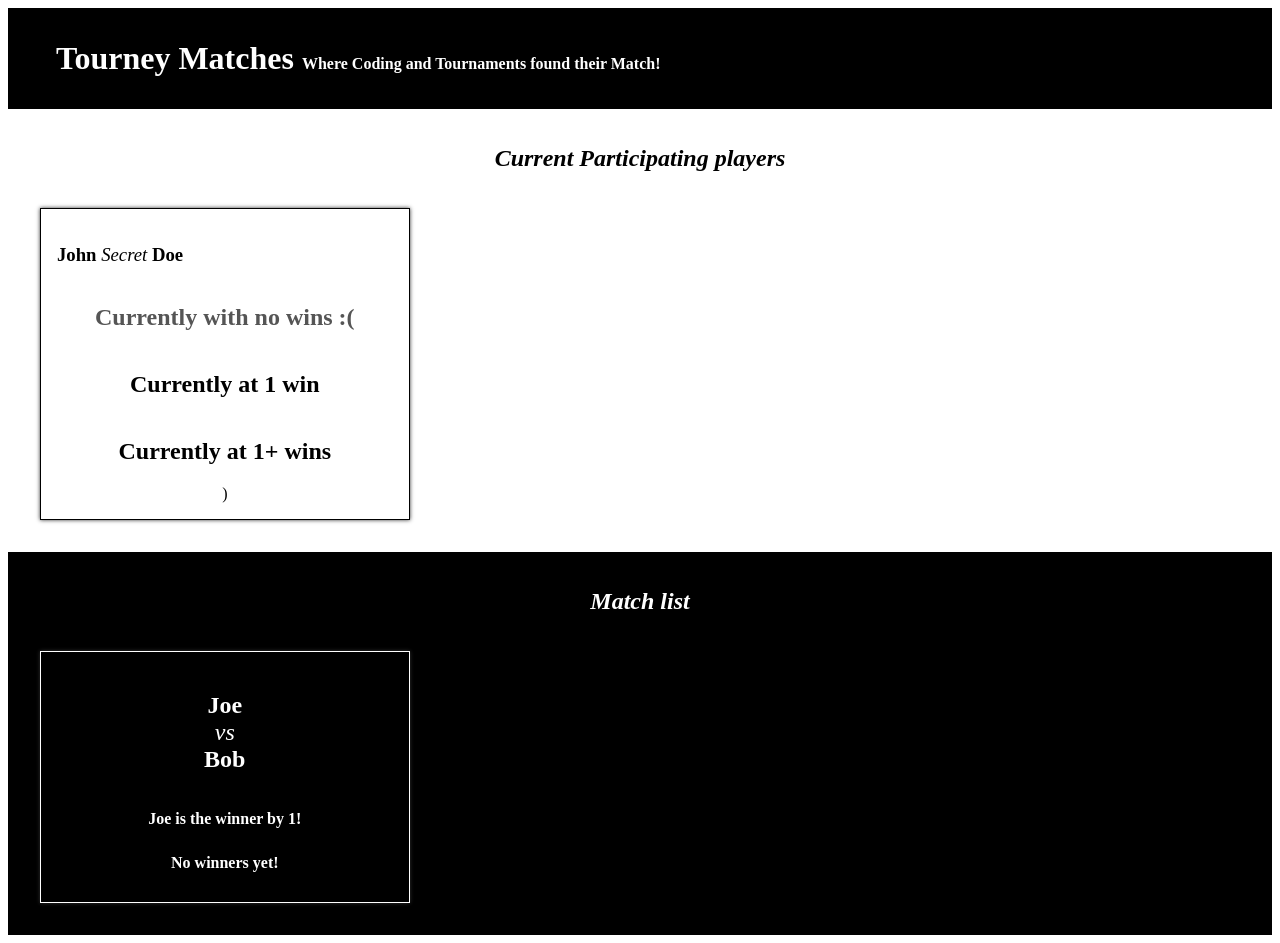
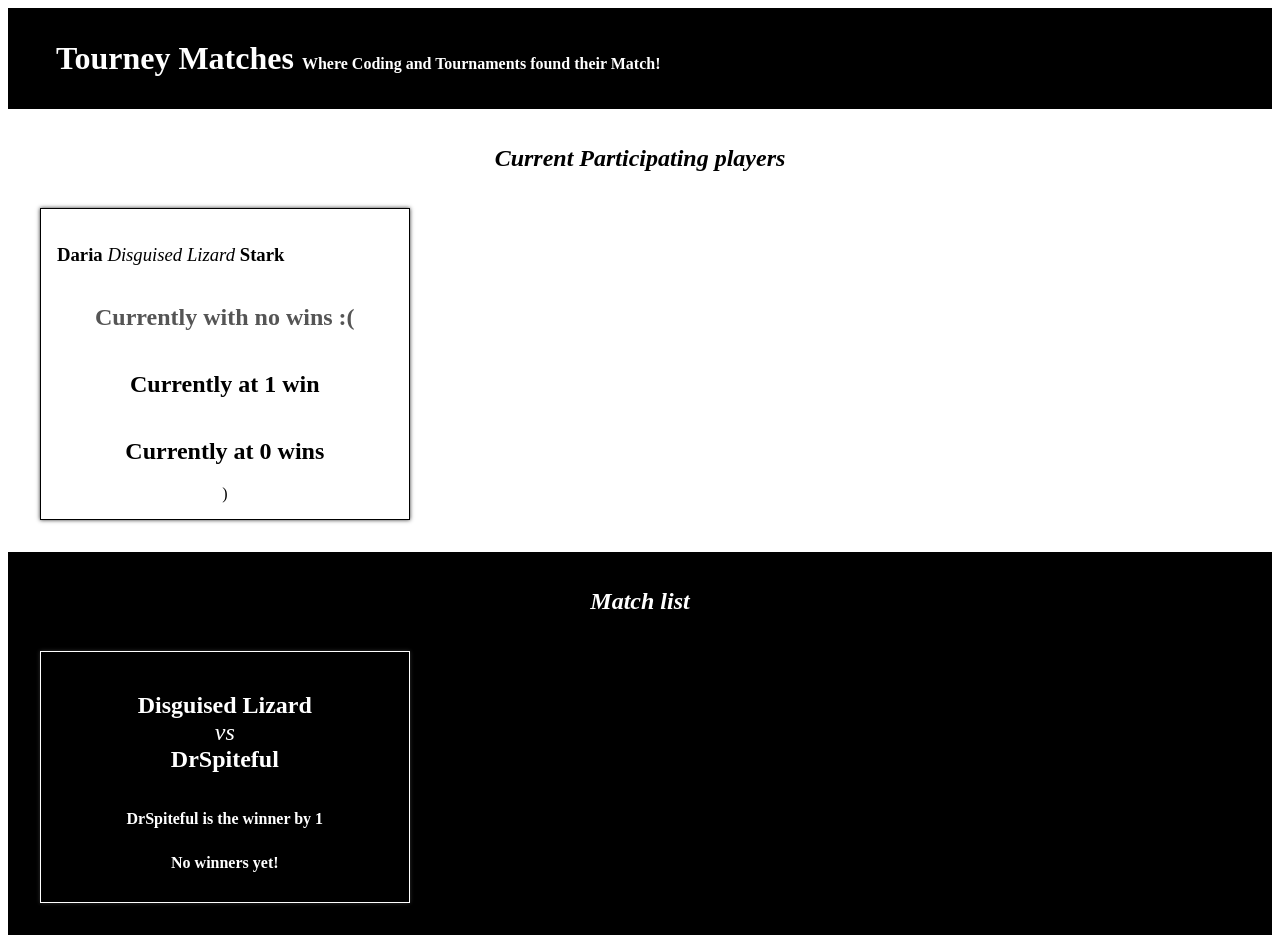
Before and after one commit to mustafa-bhm/tourney-matches, a React (Create React App) app: page / in a window 1280 px wide. Built offline with nearby package versions, Linux system fonts and the light colour scheme.

Commit message:
adding one player & one Match

```diff
--- a/src/components/Match.js
+++ b/src/components/Match.js
@@ -1,11 +1,14 @@
-function Match() {
+function Match(props) {
   return (
     <article className="Match">
       <h1>
-        Joe <span>vs</span> Bob
+        {props.players[0]} <span>vs</span> {props.players[1]}
       </h1>
       {/* To be shown when there is a winner */}
-      <h2>Joe is the winner by 1!</h2>
+
+      <h2>
+        {props.winner} is the winner by {props.scoreDifference}
+      </h2>
       {/* To be shown when there is no winner */}
       <h2>No winners yet!</h2>
     </article>
--- a/src/components/MatchList.js
+++ b/src/components/MatchList.js
@@ -2,11 +2,16 @@
 import Match from "./Match";
 
 function MatchList(props) {
+  const oneMatch = matchData[0];
   return (
     <section className="PlayerList MatchList">
       <h1>Match list</h1>
       {/* Matches will be shown here */}
-      <Match />
+      <Match
+        players={oneMatch.players}
+        winner={oneMatch.winner}
+        scoreDifference={oneMatch.scoreDifference}
+      />
     </section>
   );
 }
--- a/src/components/Player.js
+++ b/src/components/Player.js
@@ -1,15 +1,15 @@
-function Player() {
+function Player(props) {
   return (
     <article className="Player">
       <h1>
-        John <span>Secret</span> Doe
+        {props.firstName} <span>{props.gamerTag}</span> {props.lastName}
       </h1>
       {/* To be shown when there is no wins */}
       <h2 className="zero">Currently with no wins :(</h2>
       {/* To be shown when there is 1 win */}
       <h2>Currently at 1 win</h2>
       {/* To be shown when there is more than one win */}
-      <h2>Currently at 1+ wins</h2>)
+      <h2>Currently at {props.wins} wins</h2>)
     </article>
   );
 }
--- a/src/components/PlayerList.js
+++ b/src/components/PlayerList.js
@@ -6,10 +6,16 @@
 function PlayerList(props) {
   const playerDataArray = preparePlayerData(playerData);
   const parsedPlayerData = addWinsToPlayers(playerDataArray, matchData);
+  const onePlayer = parsedPlayerData[0];
   return (
     <section className="PlayerList">
       <h1> Current Participating players</h1>
-      <Player />
+      <Player
+        firstName={onePlayer.firstName}
+        gamerTag={onePlayer.gamerTag}
+        lastName={onePlayer.lastName}
+        wins={onePlayer.wins}
+      />
     </section>
   );
 }
```
